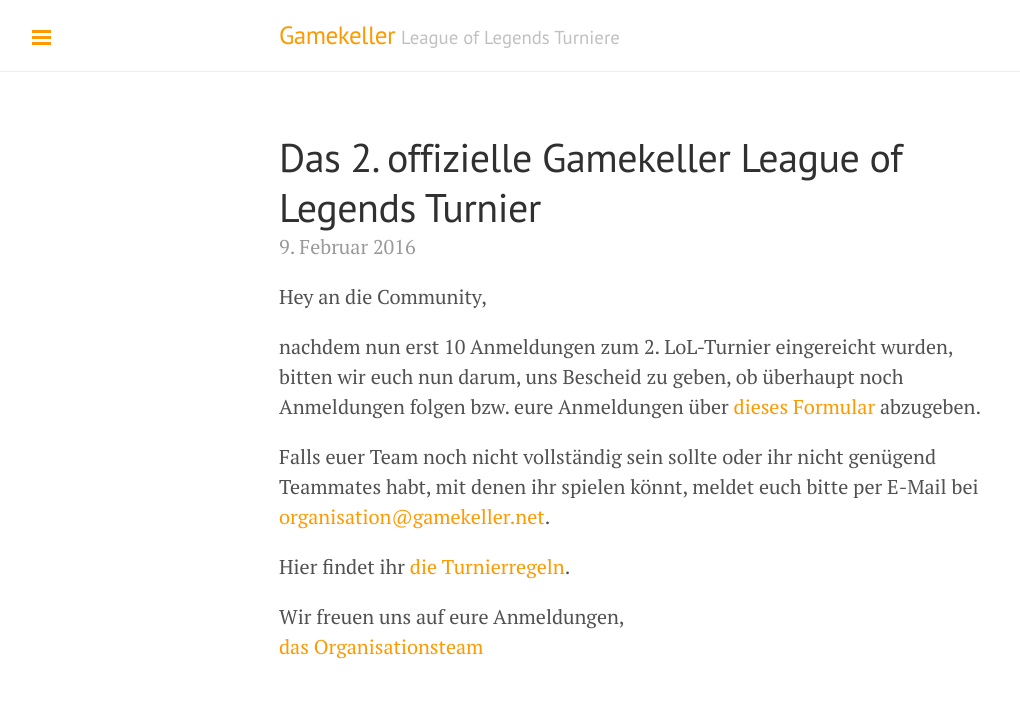
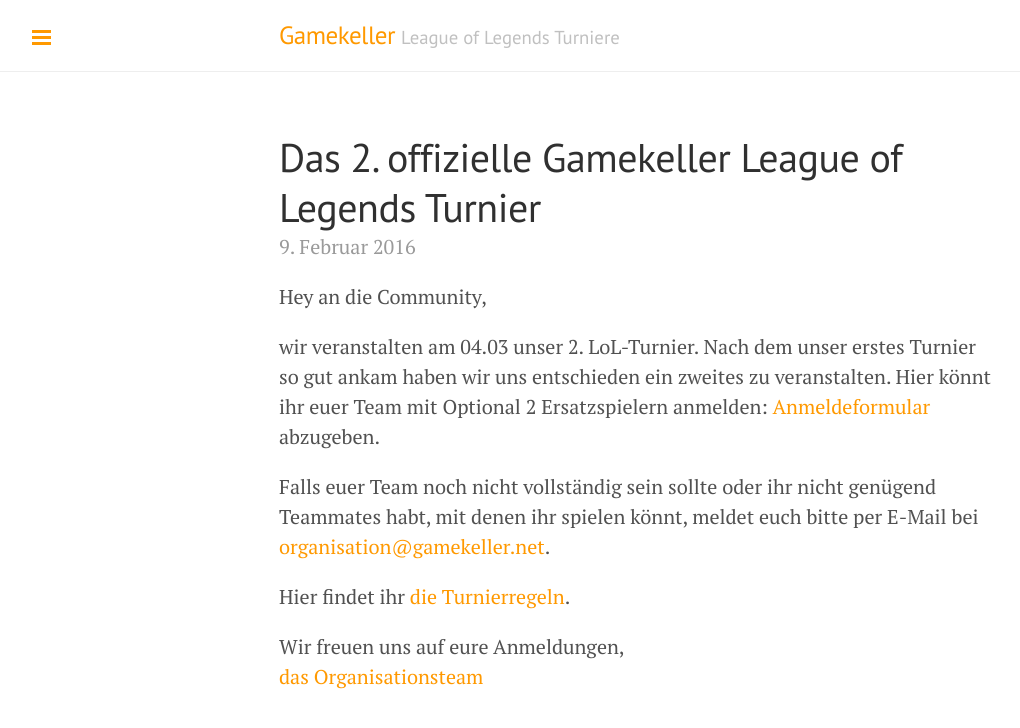
Before and after one commit to gamekeller/League-of-Legends-Turnier-Page, a Jekyll site: the page built from _posts/2016-02-09-2.lol-turnier.md, in a window 1280 px wide. Shown: the top 728 px of the page, without its empty margins (1-1021 px from the left). Built offline with Jekyll 4.4.1, drawn with Linux system fonts in a browser that asks for light colours.

Commit message:
Update 2016-02-09-2.lol-turnier.md

```diff
--- a/_posts/2016-02-09-2.lol-turnier.md
+++ b/_posts/2016-02-09-2.lol-turnier.md
@@ -5,9 +5,9 @@
 
 Hey an die Community,
 
-nachdem nun erst 10 Anmeldungen zum 2. LoL-Turnier eingereicht wurden,
-bitten wir euch nun darum, uns Bescheid zu geben, ob überhaupt noch Anmeldungen folgen
-bzw. eure Anmeldungen über [dieses Formular](http://goo.gl/forms/xusHcE4Lem) abzugeben.
+wir veranstalten am 04.03 unser 2. LoL-Turnier.
+Nach dem unser erstes Turnier so gut ankam haben wir uns entschieden ein zweites zu veranstalten.
+Hier könnt ihr euer Team mit Optional 2 Ersatzspielern anmelden: [Anmeldeformular](http://goo.gl/forms/xusHcE4Lem) abzugeben.
 
 Falls euer Team noch nicht vollständig sein sollte oder ihr nicht genügend Teammates habt,
 mit denen ihr spielen könnt, meldet euch bitte per E-Mail bei [organisation@gamekeller.net](mailto:organisation@gamekeller.net).
```
